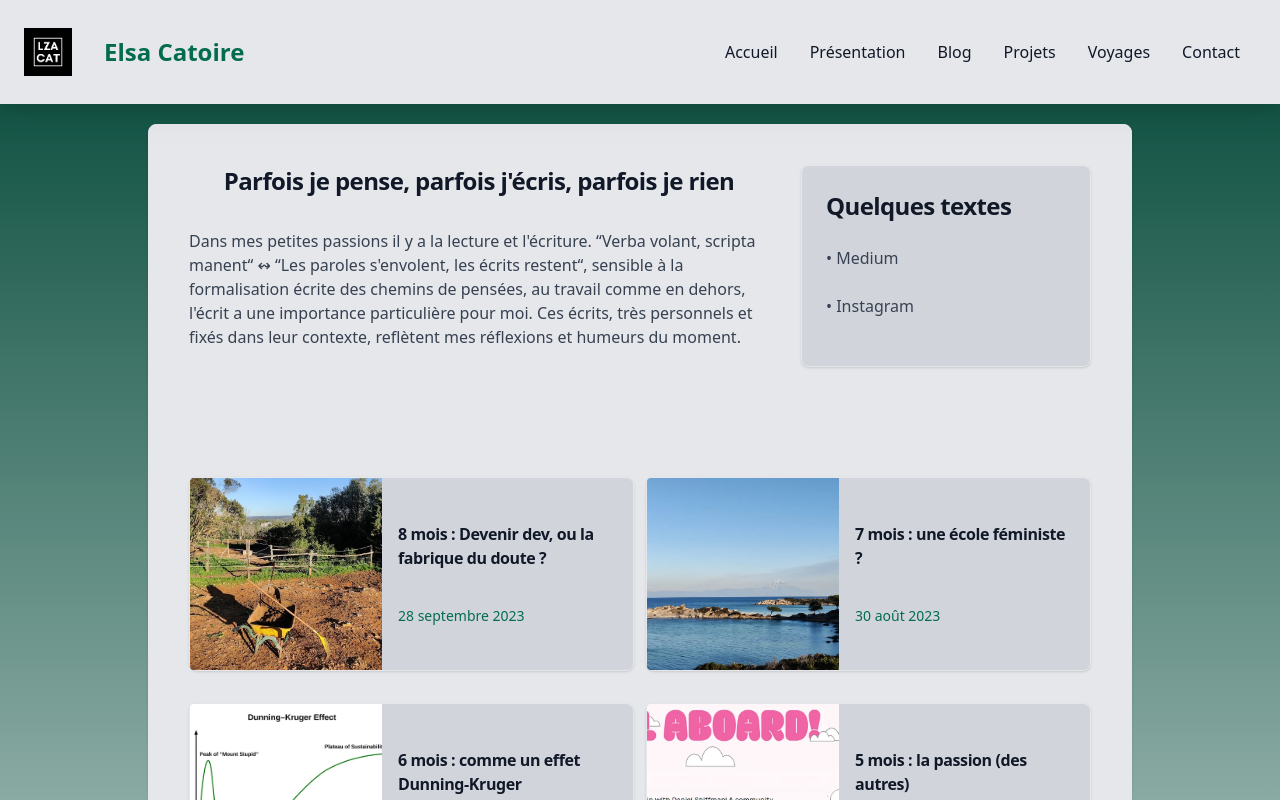
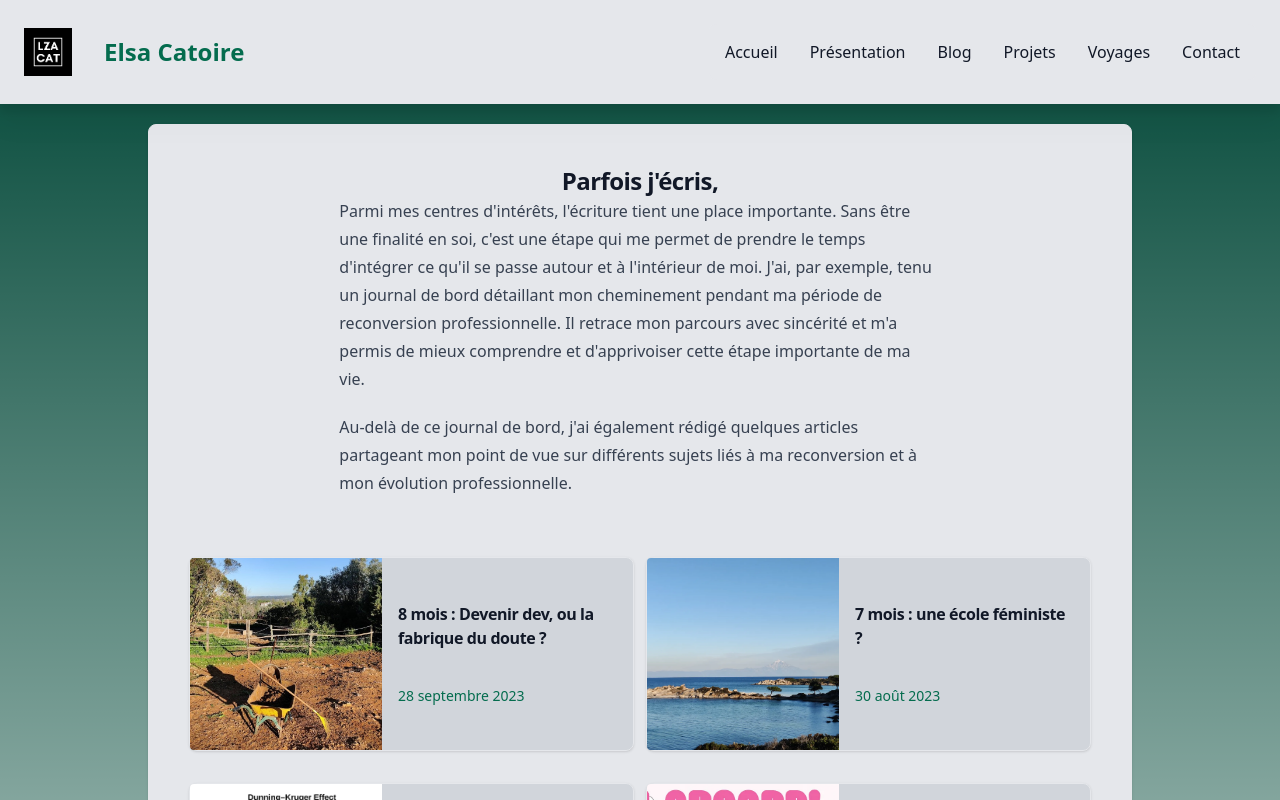
Before and after one commit to elsacatoire/blog-next, a Next.js app: page /posts in a window 1280 px wide. Shown: the top 800 px of the page. Built offline with nearby package versions, Linux system fonts and the light colour scheme.

Commit message:
reprise du contenu da la page post

```diff
--- a/app/posts/page.tsx
+++ b/app/posts/page.tsx
@@ -1,63 +1,21 @@
 import Link from "next/link";
 import Posts from "../components/Posts";
+import MarkdownLoader from "../components/MarkdownLoader";
 
 export default function PostsPage() {
 	return (
-		<div className="">
+		<>
 			<div className="flex flex-col md:flex-row md:space-x-8 items-start">
 				<div className="md:w-2/3 md:order-1s mx-auto">
-					<h5 className="text-center mb-2 text-2xl font-bold tracking-tight text-gray-900 dark:text-white">
-						Parfois je pense, parfois j&apos;écris, parfois je rien
-					</h5>
-					<br />
-					<section className="text-left">
-						<p className="font-normal text-base text-gray-700 dark:text-gray-400">
-							Dans mes petites passions il y a la lecture et l&apos;écriture.
-							&ldquo;Verba volant, scripta manent&ldquo; &#x21AD; &ldquo;Les
-							paroles s&apos;envolent, les écrits restent&ldquo;, sensible à la
-							formalisation écrite des chemins de pensées, au travail comme en
-							dehors, l&apos;écrit a une importance particulière pour moi. Ces
-							écrits, très personnels et fixés dans leur contexte, reflètent mes
-							réflexions et humeurs du moment.
-						</p>
-						<p className="font-normal text-green-700 dark:text-gray-400">
-							<br />
-						</p>
-						<br />
-					</section>
-				</div>
-				<div className="md:w-1/3 md:order-2 rounded-lg mx-auto">
-					<div className="h-full max-w-m p-6 bg-gray-300 border border-gray-200 rounded-lg shadow dark:bg-gray-800 dark:border-gray-700 dark:hover:bg-gray-700">
-						<h5 className="text-2xl font-bold tracking-tight text-gray-900 dark:text-white">
-							Quelques textes
-						</h5>
-						<br />
-						<Link
-							href="https://medium.com/@elsa.catoire"
-							className="mr-5 hover:underline md:mr-10"
-							target="_blank"
-							rel="noopener noreferrer"
-						>
-							<p className="font-normal text-gray-700 dark:text-gray-400">
-								&#x2022; Medium
-							</p>
-						</Link>
-						<Link
-							href="https://www.instagram.com/elsa_des_bois/"
-							className="mr-5 hover:underline md:mr-10"
-							target="_blank"
-							rel="noopener noreferrer"
-						>
-							<p className="font-normal text-gray-700 dark:text-gray-400">
-								&#x2022; Instagram
-							</p>
-						</Link>
-					</div>
+					<h1 className="text-center text-2xl font-bold tracking-tight text-gray-900 dark:text-white">
+						Parfois j&apos;écris,
+					</h1>
+					<MarkdownLoader filePath="/content/blog-content.md" />
 				</div>
 			</div>
-			<div className="justify-center flex flex-wrap mt-5">
+			<div className="justify-center flex flex-wrap">
 				<Posts />
 			</div>
-		</div>
+		</>
 	);
 }
--- /dev/null
+++ b/public/content/blog-content.md
@@ -0,0 +1,4 @@
+Parmi mes centres d'intérêts, l'écriture tient une place importante. Sans être une finalité en soi, c'est une étape qui me permet de prendre le temps d'intégrer ce qu'il se passe autour et à l'intérieur de moi. J'ai, par exemple, tenu un journal de bord détaillant mon cheminement pendant ma période de reconversion professionnelle.
+Il retrace mon parcours avec sincérité et m'a permis de mieux comprendre et d'apprivoiser cette étape importante de ma vie.
+
+Au-delà de ce journal de bord, j'ai également rédigé quelques articles partageant mon point de vue sur différents sujets liés à ma reconversion et à mon évolution professionnelle.
```
